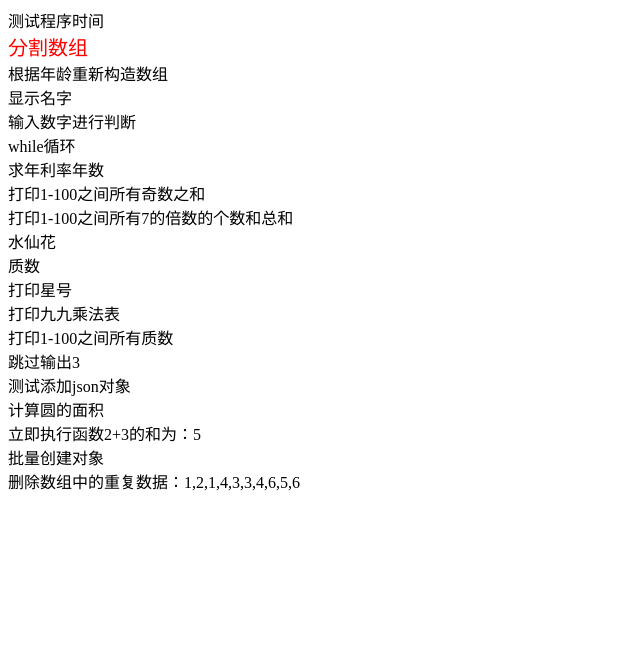
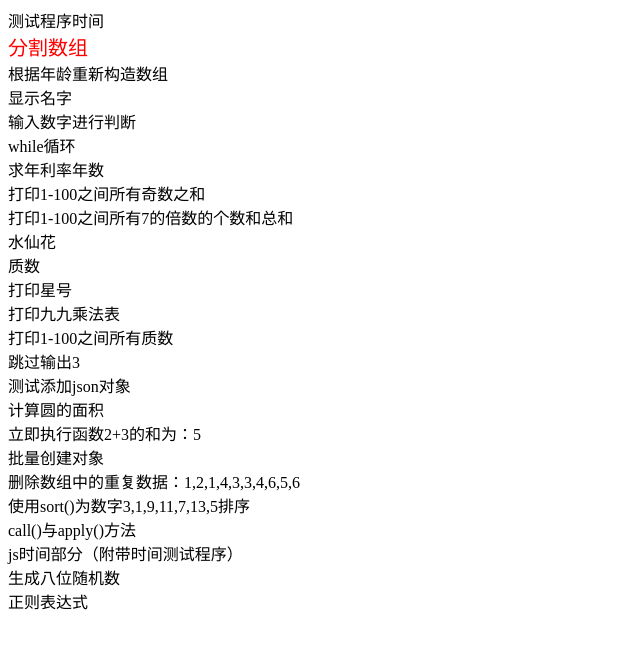
Before and after one commit to AdorableLi/demo, a plain HTML site: page index222.html in a window 1280 px wide. Shown: the whole page, without its empty margins (0-640 px from the left). Drawn offline with Linux system fonts and the light colour scheme.

Commit message:
正则表达式的学习

```diff
--- a/index222.html
+++ b/index222.html
@@ -29,7 +29,19 @@
 	<div class="lijizhixing"></div>
 	<div onclick="diaoyongcrobj()">批量创建对象</div>
 	<div onclick="delfunrep()">删除数组中的重复数据：1,2,1,4,3,3,4,6,5,6</div>
+	<div onclick="paixu()">使用sort()为数字3,1,9,11,7,13,5排序</div>
+	<div onclick="callappllytwo()">call()与apply()方法</div>
+	<div onclick="timepart()">js时间部分（附带时间测试程序）</div>
+	<div onclick="suijishu()">生成八位随机数</div>
+	<div onclick="zhengze()">正则表达式</div>
 	<script>
+		/*
+		* @Author: LiShuYu
+		* @Date: 2019-01-22 12:29:01
+ * @Last Modified by: LiShuYu
+ * @Last Modified time: 2019-01-23 22:51:01
+		*/
+
 		//	测试程序时间
 		function testtime(){
 			console.time("test");
@@ -102,8 +114,8 @@
 			// 	alert("不是什么正经数");
 			// }
 
+			switch(num){
 			//	输入数值显示中文
-			switch(num){
 				case "1":
 					console.log("一");
 					break;
@@ -119,6 +131,7 @@
 			}
 		}
 
+		//	while循环
 		function whiletest(){
 			let i = 0;
 			while(i <= 4){
@@ -340,7 +353,7 @@
 			console.log(addinfo1);
 		};
 
-		//	删除数组中的重复数据
+		// 删除数组中的重复数据
 		function delfunrep(){
 			let arr = [1,2,1,4,3,3,4,6,5,6];
 			//	获取数组中的每一个元素
@@ -357,6 +370,117 @@
 			}
 			console.log(arr);
 		}
+
+		//	使用sort()为数字排序
+		function paixu(){
+			let arr = [3,1,9,11,7,13,5];
+			arr.sort(function(a,b){
+				return a - b;//升序排列
+				//	return b - a;//降序排列
+				//返回值中，大于零则元素交换位置，小于零则不交换，等于零则认为两个数相等，不交换
+			});
+			console.log(arr);
+		}
+
+		//	call()和apply()方法
+		function callapply(a,b){
+        	console.log(this,a,b);
+		}
+		function callappllytwo(){
+			let obj = {name:"1111"};
+			let obj2 = {name:"2222"};
+			callapply.call(obj,2,3);//传具体实参
+			callapply.apply(obj,[2,3])//实参需为数组形式
+		}
+
+		//	js时间部分（附带时间测试程序）
+		function timepart(){
+			//	测试时间开始
+			let start = Date.now();
+
+			let nowtime = new Date("1/2/2015 12:20:20");//定义一个具体日期
+			let millisecond = nowtime.getTime();//此时展现的是从1970年到定义时间的总毫秒数
+			console.log(nowtime);
+			console.log(millisecond);
+			newtime = Date.now();//获取从1970年到代码执行时的总毫秒数
+			console.log(newtime);
+
+
+			//	测试时间结束
+			let end = Date.now();
+			let testtime = end - start;
+			console.log("本程序的执行毫秒数为"+testtime);
+		}
+
+		//	生成八位随机数
+		function suijishu(){
+			let num = Math.random() * 100000000;
+			let newnum = Math.floor(num);
+			console.log(num,newnum);
+			//	生成六位随机数
+			console.log(Math.round(Math.random()*10000)+99999);
+		}
+
+		//	正则表达式
+		function zhengze(){
+			//	RegExp("正则表达式","匹配模式")。匹配模式有两种：i-忽略大小写；g-全局匹配模式。
+			// let reg = new RegExp("ab","i");
+			let reg = /[a-z]/i;//	/a|b/i和/[ab]/i 都表示或	检查是否有abc,adc,aec--/a[bde]c/
+			//	[^XXX]意为所含内容除了XXX以外还存在其他的，就返回true
+			let arr = "Acbcv";
+			console.log(reg.test(arr));
+
+			//	使用正则分割字符串并转成数组------split中无需设置全局，默认全局
+			let str = "a1a2B3c4dHHH5E6f7g8hh9hhha";
+			let result = str.split(/[A-z\s]/);//	以字母为分割，但是出现空字符串
+			let newresult = result.filter(function(i){
+				return i && i.trim();
+			});//	删除空字符串
+			console.log(newresult);
+
+			//	找到相匹配的内容
+			let strtwo = str.toUpperCase();
+			let resulttwo = strtwo.match(/[a-z]/gi)
+			console.log(strtwo,resulttwo);
+
+			//	替换内容
+			let resultthree = str.replace(/h/gi,"@")
+			let resultfour = str.replace(/[A-z]/g,"");//将字母替换成空串，即为删除字母，且仍然是对象而不是数组
+			console.log(resultthree,resultfour);
+
+			//	查找内容-----search中无法设置全局，只会查找到第一个位置
+			let resultfive = str.search(/h{3}/gi);//如果查找ababab，则设置为/(ab){3}/---如果数量不确定，则为/(ab){1,3}/---若是3次以上则为/(ab){3.}/
+			console.log(resultfive);
+
+			//	检查是否是a开头(与中括号中的“除了”含义不同，这里表示以XX开头)
+			let regtwo = /^a/;//let regtwo = /a$/;$表示结尾
+			let resultsix = regtwo.test(str);
+			console.log(resultsix);
+
+			//	检查是否以a开头也以a结尾
+			// let regthree = /a.*?a/;//	方法一
+			let regthree = /^a*|a*$/g;//	方法二
+			let resultseven = regthree.test(str);
+			console.log(resultseven);
+
+			//	检查是否为手机号
+			let strthree = "18260120939";
+			let regfour = /^1[3-9][0-9]{9}&/;
+			let resulteight = regfour.test(strthree);
+			console.log(resulteight);
+
+			//	转义符----特殊字符
+			let strfour = /\./;
+			console.log(strfour.test("12.654"));
+
+			//	邮箱正则
+			let strfive = "133434_9017@qq.com";
+			//	任意字母数字下划线 .任意字母数字下划线 @ 任意字母数字 .任意字母（2-5） .任意字母（2-5）
+			//	\w+  		 	(\.\w+)*			@ [A-z0-9]+	 (\.[A-z]{2,5}){1,2}
+			let regfive = /^\w+(\.\w+)*@[A-z0-9]+(\.[A-z]{2,5}){1,2}$/;
+			let resultnine = regfive.test(strfive);
+			console.log(resultnine);
+		}
 	</script>
 </body>
 </html>
--- a/test.js
+++ b/test.js
@@ -31,4 +31,4 @@ Createobj.prototype.coninfo = function(){
     console.log(addinfo1);
 
     //  此时保存在原obj堆内存中的内容不再被引用，浏览器将自动清楚垃圾
-    obj = null;
+    // obj = null;
```
